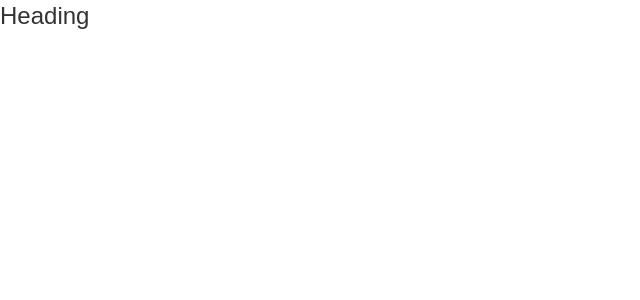
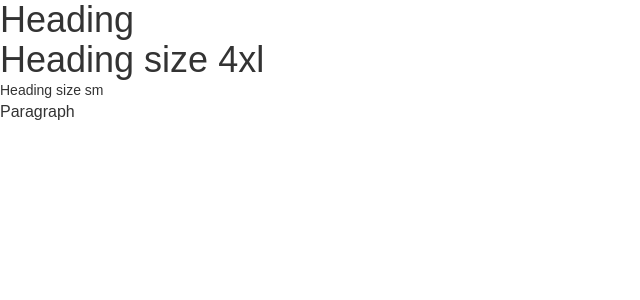
Before and after one commit to IudexSoren/iudex-design, a Next.js app: page /typographies in a window 1280 px wide. Shown: the top 300 px of the page, without its empty margins (0-640 px from the left). Built offline with nearby package versions, Linux system fonts and the light colour scheme; a web font is replaced by a local one.

Commit message:
Typography sizes 3xl & 4xl added

```diff
--- a/pages/typographies.tsx
+++ b/pages/typographies.tsx
@@ -7,9 +7,26 @@ const Typographies: NextPage = () => {
     <div>
       <Typography
         level='h1'
-        size='2xl'
+        size='4xl'
       >
         Heading
+      </Typography>
+      <Typography
+        level='h1'
+        size='4xl'
+      >
+        Heading size 4xl
+      </Typography>
+      <Typography
+        level='h1'
+        size='sm'
+      >
+        Heading size sm
+      </Typography>
+      <Typography
+        level='p'
+      >
+        Paragraph
       </Typography>
     </div>
   )
--- a/src/common/typographies/components/Typography.tsx
+++ b/src/common/typographies/components/Typography.tsx
@@ -33,6 +33,12 @@ export const Typography: React.FC<TypographyProps> = ({
     case '2xl':
       typographySizeClass = 'text-2xl';
       break;
+    case '3xl':
+      typographySizeClass = 'text-3xl';
+      break;
+    case '4xl':
+      typographySizeClass = 'text-4xl';
+      break;
     default:
       typographySizeClass = 'text-md';
   }
```
